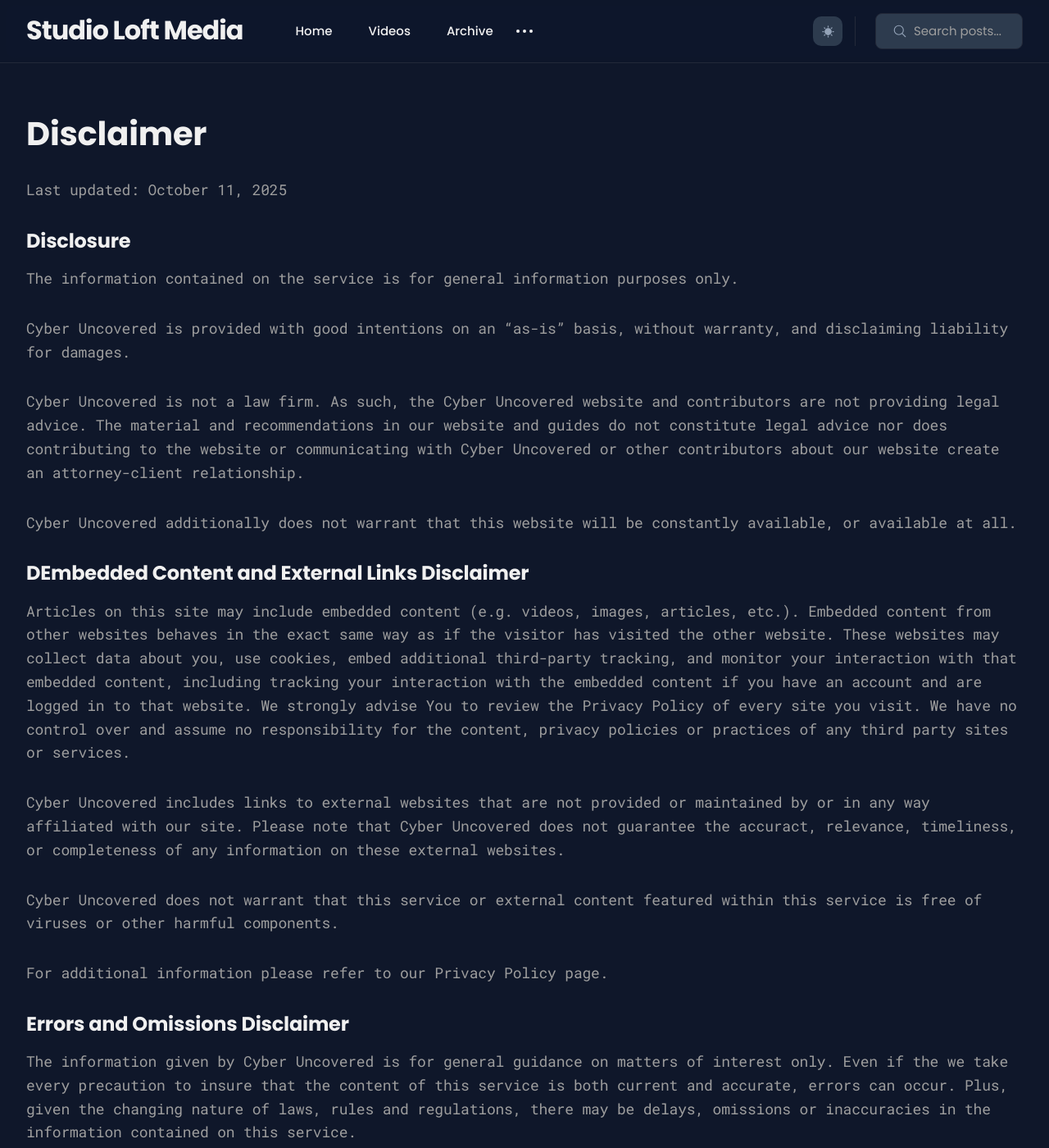
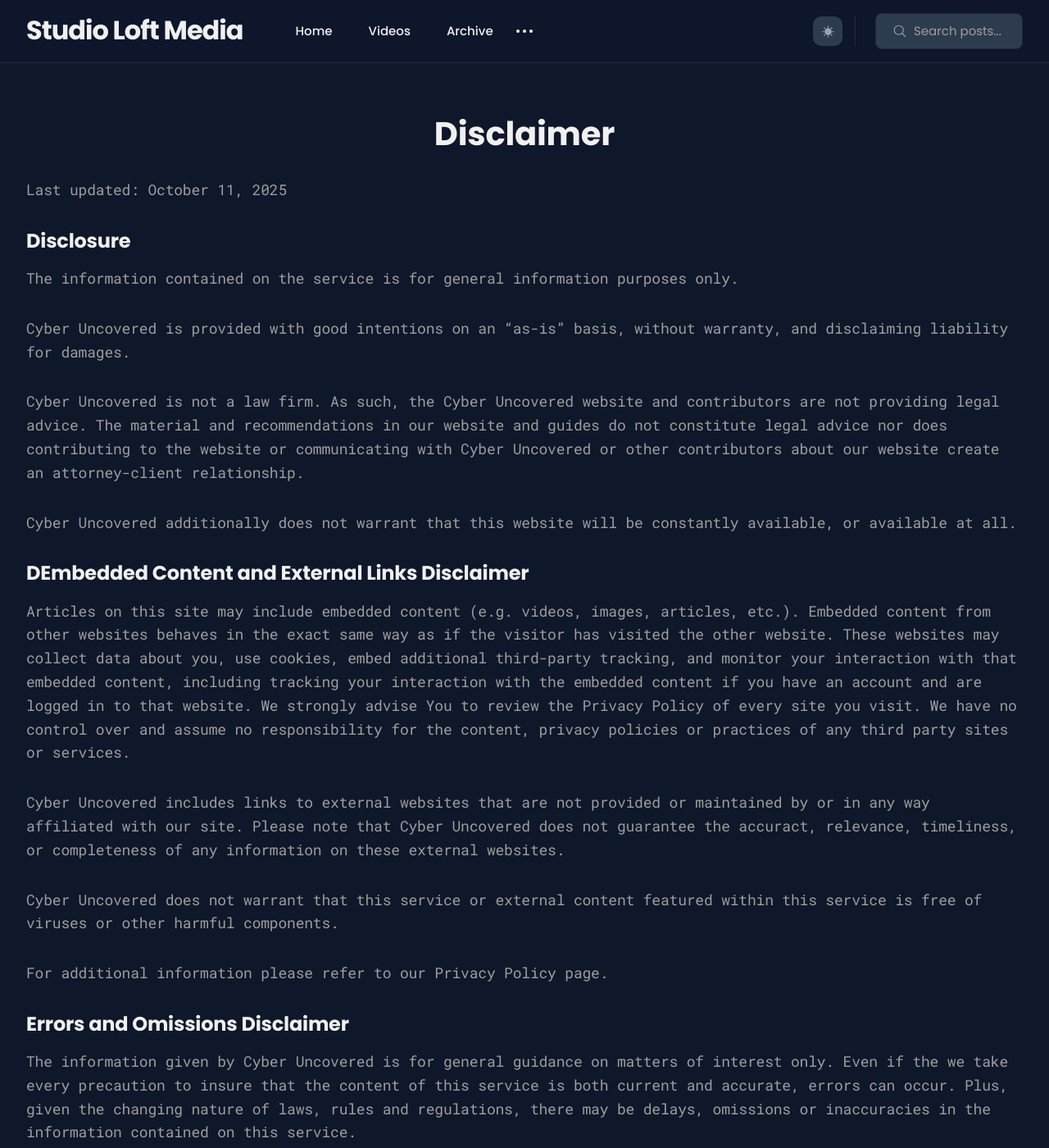
Before and after one commit to studioloft/studioloft.github.io, a Jekyll site: the page built from _pages/disclaimer.md, in a window 1280 px wide and 1400 px high. Shown: the whole window at 82% size. Built offline with Jekyll 4.4.1, drawn with Linux system fonts in a browser that asks for light colours.

Commit message:
full width title update

```diff
--- a/_layouts/fullpage.html
+++ b/_layouts/fullpage.html
@@ -25,7 +25,7 @@ layout: default
         {% endif %}
 
         <div class="page-info">
-          <h1 class="page-title">{{ page.title | escape }}</h1>
+          <h1 class="page-title-center">{{ page.title | escape }}</h1>
         </div>
 
       </div>
--- a/css/_3-modules/footer.scss
+++ b/css/_3-modules/footer.scss
@@ -235,27 +235,5 @@
 }
 
 .copyrightr {
-  border-top: 1px solid var(--border-color);
-  padding: 32px 0;
-  font-family: $heading-font-family;
-  font-size: 14px;
-  line-height: 24px;
   text-align: right;
-  color: var(--text-alt-color);
-
-  a {
-    text-decoration: underline;
-    text-decoration-color: transparent;
-    text-underline-offset: 2px;
-    color: var(--heading-font-color);
-
-    &:hover {
-      text-decoration-color: var(--heading-font-color);
-      color: var(--heading-font-color);
-    }
-  }
-
-  @media (max-width: $desktop) {
-    text-align: right;
-  }
 }
--- a/css/_4-layouts/page.scss
+++ b/css/_4-layouts/page.scss
@@ -106,6 +106,16 @@
 .page-title {
   margin-bottom: 28px;
   font-size: 40px;
+
+  @media (max-width: $mobile) {
+    margin-bottom: 20px;
+    font-size: 32px;
+  }
+}
+.page-title-center {
+  margin-bottom: 28px;
+  font-size: 40px;
+  text-align: center;
 
   @media (max-width: $mobile) {
     margin-bottom: 20px;
```
